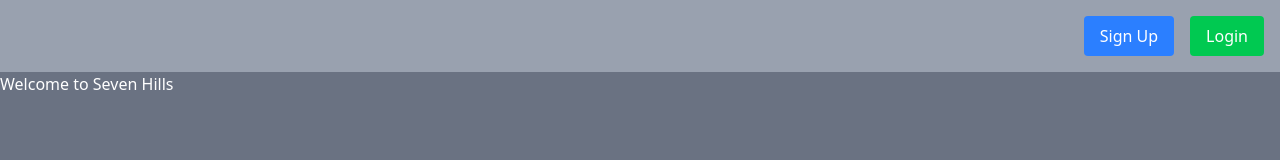
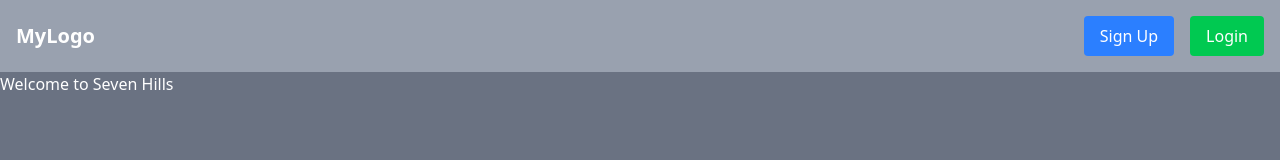
Before and after one commit to RyzenMu/SevenHills, a React app: page / in a window 1280 px wide. Shown: the top 160 px of the page. Built offline with nearby package versions, Linux system fonts and the light colour scheme; the HTML template or start-up script is replaced by a standard one.

Commit message:
logo added

```diff
--- a/src/components/Header.tsx
+++ b/src/components/Header.tsx
@@ -19,7 +19,14 @@
 
   return (
     <header className="bg-gray-400 p-4">
-      <nav className="flex justify-end space-x-4">
+      <nav className="flex justify-between items-center">
+        {/* Logo Section */}
+        <div className="text-xl font-bold text-white cursor-pointer">
+          MyLogo
+        </div>
+
+        {/* Auth Buttons */}
+        <div className="flex space-x-4">
           {!isAuthenticated ? (
             <>
               <button
@@ -43,6 +50,7 @@
               Logout
             </button>
           )}
+        </div>
       </nav>
     </header>
   );
```
Also changed, not shown: src/assets/sevenhills.png (added). Lines whose indentation alone changed are shown as unchanged.
